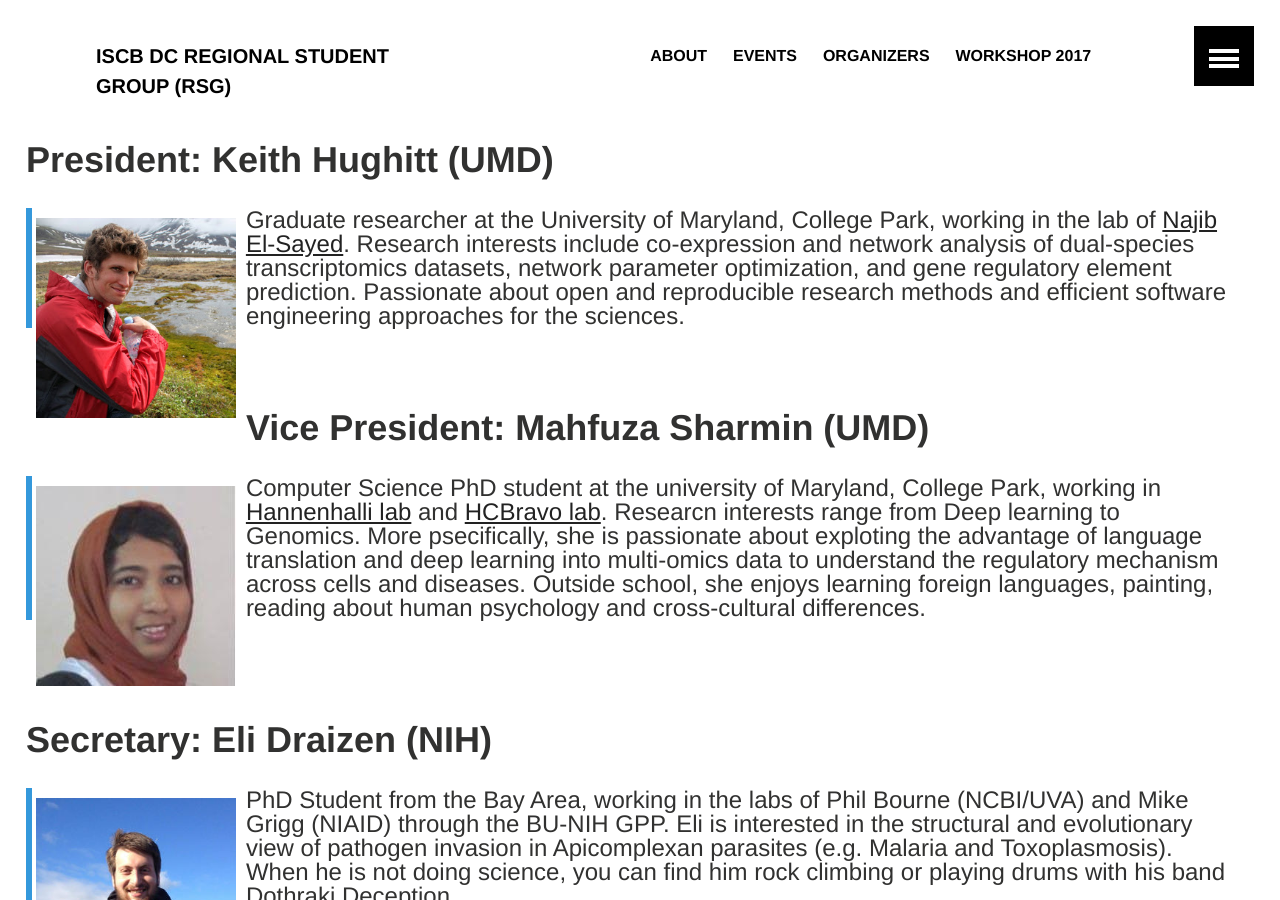
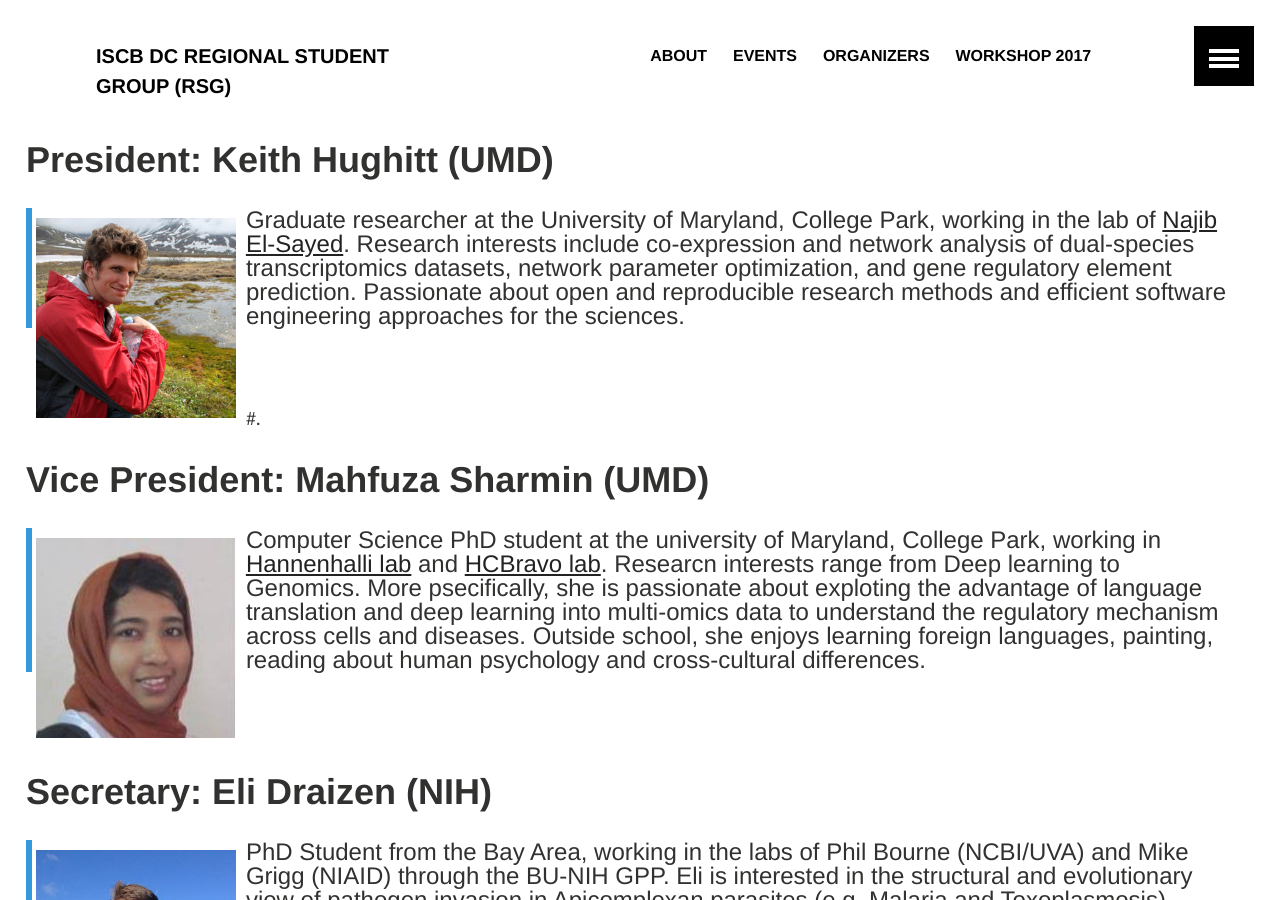
Before and after one commit to iscb-dc-rsg/iscb-dc-rsg.github.io, a Jekyll site: the page built from _pages/organizers.md, in a window 1280 px wide and 900 px high. Built offline with Jekyll 4.4.1, drawn with Linux system fonts in a browser that asks for light colours; our own code applies the rules of GitHub Pages for plain Markdown files.

Commit message:
Update organizers.md

```diff
--- a/_pages/organizers.md
+++ b/_pages/organizers.md
@@ -14,6 +14,7 @@ output: html_document
 &nbsp;
 &nbsp;
 
+#.
 # Vice President: Mahfuza Sharmin (UMD)
 
 ![Mahfuza Sharmin](../images/organizers/sharmin.jpg){: .organizer-image .float-left }
@@ -31,8 +32,7 @@ output: html_document
 > PhD Student from the Bay Area, working in the labs of Phil Bourne (NCBI/UVA) and Mike Grigg (NIAID) through the BU-NIH GPP. Eli is interested in the structural and evolutionary view of pathogen invasion in Apicomplexan parasites (e.g. Malaria and Toxoplasmosis). When he is not doing science, you can find him rock climbing or playing drums with his band Dothraki Deception.
 
 
-<dl>
-</dl>
+
 # Treasurer: Victoria Cepeda-Espinoza (UMD)
 
 ![Victoria Cepada](../images/organizers/vicky.jpg){: .organizer-image .float-left }
```
